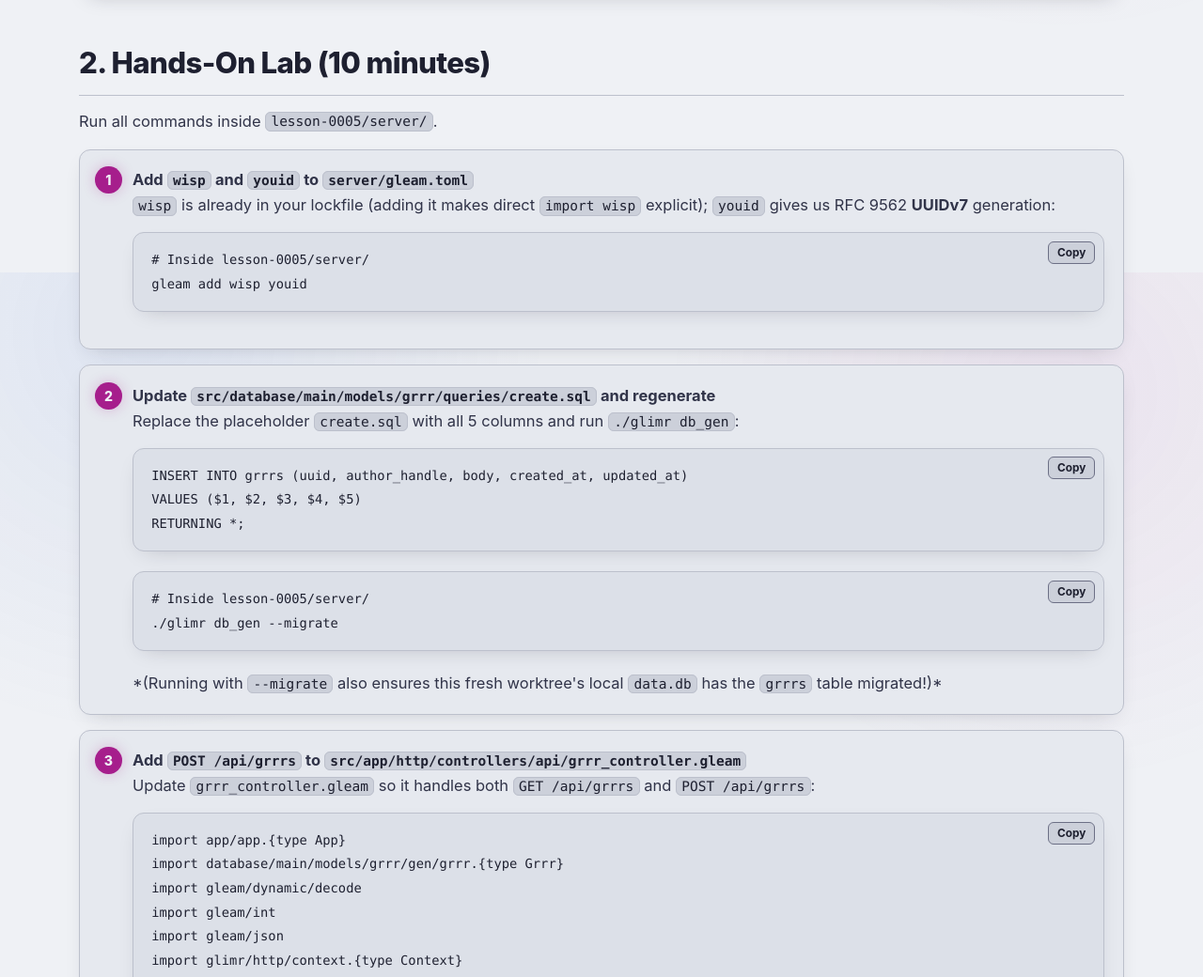
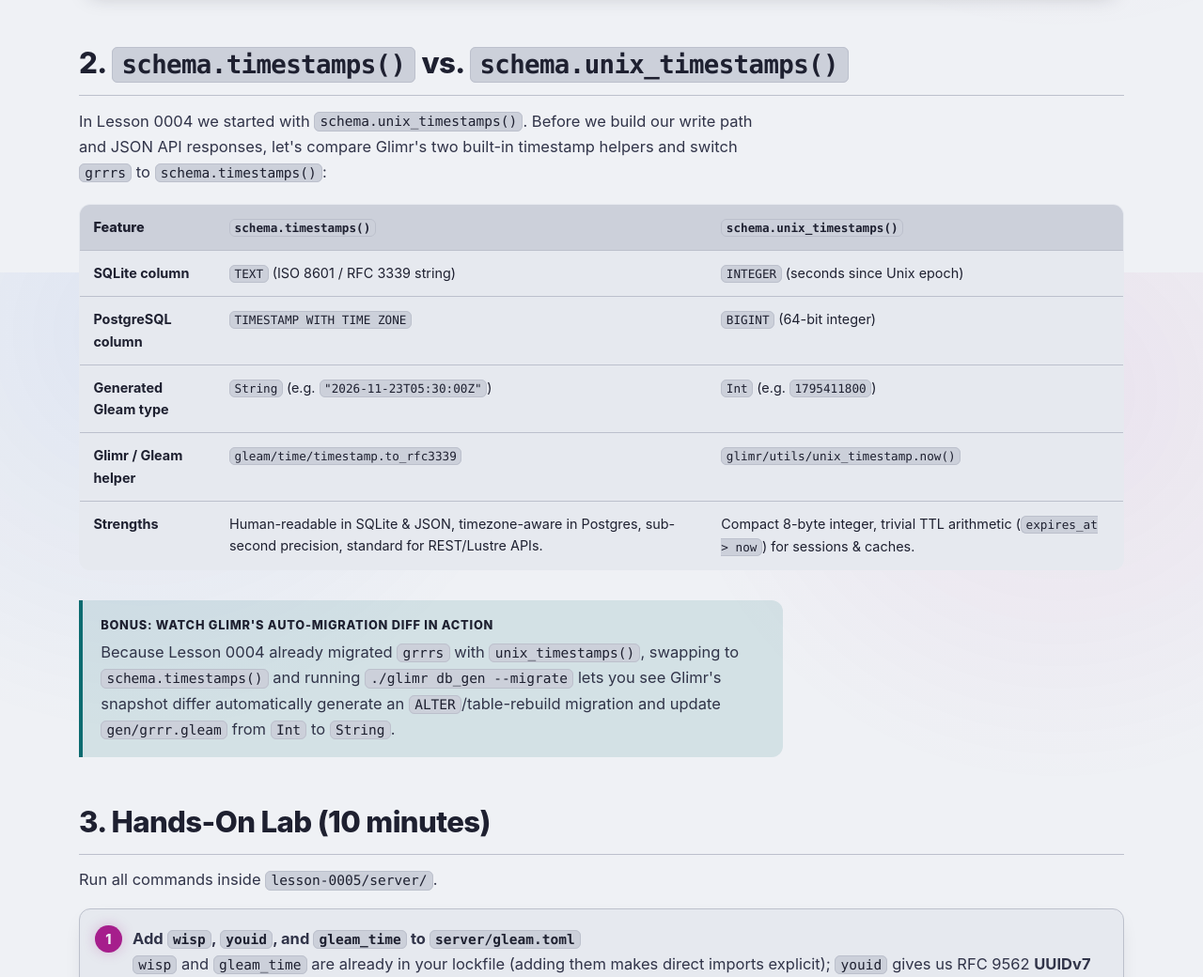
Before and after one commit to s-a-c/grrr, a plain HTML site: page lessons/0005-post-grrrs-json-decoding-uuidv7-and-422.html in a window 1280 px wide. Shown: the part 1310-2350 px from the top of the page at 94% size. Drawn offline with Linux system fonts and the light colour scheme; animation ran at ten frames a second.

Commit message:
docs(lesson-0005): compare schema.timestamps vs unix_timestamps and switch sample code to timestamps

```diff
--- a/lessons/0005-post-grrrs-json-decoding-uuidv7-and-422.html
+++ b/lessons/0005-post-grrrs-json-decoding-uuidv7-and-422.html
@@ -175,41 +175,102 @@
       </figure>
     </section>
 
-    <!-- SECTION 2: HANDS-ON LAB -->
+    <!-- SECTION 2: TIMESTAMPS VS UNIX_TIMESTAMPS -->
+    <section id="sec-timestamps" class="reveal">
+      <h2>2. <code>schema.timestamps()</code> vs. <code>schema.unix_timestamps()</code></h2>
+      <p>
+        In Lesson 0004 we started with <code>schema.unix_timestamps()</code>. Before we build our write path and JSON API responses, let's compare Glimr's two built-in timestamp helpers and switch <code>grrrs</code> to <code>schema.timestamps()</code>:
+      </p>
+
+      <table>
+        <thead>
+          <tr>
+            <th>Feature</th>
+            <th><code>schema.timestamps()</code></th>
+            <th><code>schema.unix_timestamps()</code></th>
+          </tr>
+        </thead>
+        <tbody>
+          <tr>
+            <td><strong>SQLite column</strong></td>
+            <td><code>TEXT</code> (ISO 8601 / RFC 3339 string)</td>
+            <td><code>INTEGER</code> (seconds since Unix epoch)</td>
+          </tr>
+          <tr>
+            <td><strong>PostgreSQL column</strong></td>
+            <td><code>TIMESTAMP WITH TIME ZONE</code></td>
+            <td><code>BIGINT</code> (64-bit integer)</td>
+          </tr>
+          <tr>
+            <td><strong>Generated Gleam type</strong></td>
+            <td><code>String</code> (e.g. <code>"2026-11-23T05:30:00Z"</code>)</td>
+            <td><code>Int</code> (e.g. <code>1795411800</code>)</td>
+          </tr>
+          <tr>
+            <td><strong>Glimr / Gleam helper</strong></td>
+            <td><code>gleam/time/timestamp.to_rfc3339</code></td>
+            <td><code>glimr/utils/unix_timestamp.now()</code></td>
+          </tr>
+          <tr>
+            <td><strong>Strengths</strong></td>
+            <td>Human-readable in SQLite &amp; JSON, timezone-aware in Postgres, sub-second precision, standard for REST/Lustre APIs.</td>
+            <td>Compact 8-byte integer, trivial TTL arithmetic (<code>expires_at &gt; now</code>) for sessions &amp; caches.</td>
+          </tr>
+        </tbody>
+      </table>
+
+      <div class="callout beam">
+        <p class="callout-title">Bonus: Watch Glimr's Auto-Migration Diff in Action</p>
+        <p>
+          Because Lesson 0004 already migrated <code>grrrs</code> with <code>unix_timestamps()</code>, swapping to <code>schema.timestamps()</code> and running <code>./glimr db_gen --migrate</code> lets you see Glimr's snapshot differ automatically generate an <code>ALTER</code>/table-rebuild migration and update <code>gen/grrr.gleam</code> from <code>Int</code> to <code>String</code>.
+        </p>
+      </div>
+    </section>
+
+    <!-- SECTION 3: HANDS-ON LAB -->
     <section id="sec-lab" class="reveal">
-      <h2>2. Hands-On Lab (10 minutes)</h2>
+      <h2>3. Hands-On Lab (10 minutes)</h2>
       <p>Run all commands inside <code>lesson-0005/server/</code>.</p>
 
       <ol class="steps">
         <li>
-          <strong>Add <code>wisp</code> and <code>youid</code> to <code>server/gleam.toml</code></strong><br>
-          <code>wisp</code> is already in your lockfile (adding it makes direct <code>import wisp</code> explicit); <code>youid</code> gives us RFC 9562 <strong>UUIDv7</strong> generation:
+          <strong>Add <code>wisp</code>, <code>youid</code>, and <code>gleam_time</code> to <code>server/gleam.toml</code></strong><br>
+          <code>wisp</code> and <code>gleam_time</code> are already in your lockfile (adding them makes direct imports explicit); <code>youid</code> gives us RFC 9562 <strong>UUIDv7</strong> generation:
 <pre><code># Inside lesson-0005/server/
-gleam add wisp youid</code></pre>
+gleam add wisp youid gleam_time</code></pre>
         </li>
 
         <li>
-          <strong>Update <code>src/database/main/models/grrr/queries/create.sql</code> and regenerate</strong><br>
-          Replace the placeholder <code>create.sql</code> with all 5 columns and run <code>./glimr db_gen</code>:
+          <strong>Switch <code>grrr_schema.gleam</code> to <code>schema.timestamps()</code>, update <code>create.sql</code>, and migrate</strong><br>
+          In <code>src/database/main/models/grrr/grrr_schema.gleam</code>, replace <code>schema.unix_timestamps()</code> with <code>schema.timestamps()</code>:
+<pre><code>  schema.table(table_name, [
+    schema.id(),
+    schema.uuid("uuid"),
+    schema.string("author_handle"),
+    schema.text("body"),
+    schema.timestamps(),
+  ])</code></pre>
+          Replace the placeholder <code>src/database/main/models/grrr/queries/create.sql</code> with all 5 columns:
 <pre><code>INSERT INTO grrrs (uuid, author_handle, body, created_at, updated_at)
 VALUES ($1, $2, $3, $4, $5)
 RETURNING *;</code></pre>
+          Then generate the schema diff migration, apply it to SQLite, and regenerate <code>gen/grrr.gleam</code>:
 <pre><code># Inside lesson-0005/server/
 ./glimr db_gen --migrate</code></pre>
-          *(Running with <code>--migrate</code> also ensures this fresh worktree's local <code>data.db</code> has the <code>grrrs</code> table migrated!)*
         </li>
 
         <li>
           <strong>Add <code>POST /api/grrrs</code> to <code>src/app/http/controllers/api/grrr_controller.gleam</code></strong><br>
-          Update <code>grrr_controller.gleam</code> so it handles both <code>GET /api/grrrs</code> and <code>POST /api/grrrs</code>:
+          Update <code>grrr_controller.gleam</code> so it handles both <code>GET /api/grrrs</code> and <code>POST /api/grrrs</code> using ISO-8601 UTC timestamps:
 <pre><code>import app/app.{type App}
 import database/main/models/grrr/gen/grrr.{type Grrr}
 import gleam/dynamic/decode
 import gleam/int
 import gleam/json
+import gleam/time/duration
+import gleam/time/timestamp
 import glimr/http/context.{type Context}
 import glimr/http/response.{type Response}
-import glimr/utils/unix_timestamp
 import grrr/handle
 import grrr/post.{type DraftError, Empty, InvalidBody, InvalidHandle, TooLong}
 import wisp
@@ -253,7 +314,9 @@ pub fn store(ctx: Context(App)) -&gt; Response {
           |&gt; response.json(422)
 
         Ok(draft) -&gt; {
-          let now = unix_timestamp.now()
+          let now =
+            timestamp.system_time()
+            |&gt; timestamp.to_rfc3339(duration.seconds(0))
           let id = uuid.v7_string()
 
           use saved &lt;- grrr.create_or_fail(
@@ -277,7 +340,7 @@ fn encode_grrr(item: Grrr) -&gt; json.Json {
     #("id", json.string(item.uuid)),
     #("author_handle", json.string(item.author_handle)),
     #("body", json.string(item.body)),
-    #("created_at", json.int(item.created_at)),
+    #("created_at", json.string(item.created_at)),
   ])
 }
 
@@ -335,9 +398,9 @@ curl -s http://localhost:8000/api/grrrs | jq .</code></pre>
       </div>
     </section>
 
-    <!-- SECTION 3: RANDOMIZED RETRIEVAL CHECK -->
+    <!-- SECTION 4: RANDOMIZED RETRIEVAL CHECK -->
     <section id="sec-quiz" class="reveal quiz-pool" data-quiz-count="4">
-      <h2>3. Quick Retrieval Check</h2>
+      <h2>4. Quick Retrieval Check</h2>
       <p>Answer from memory — each refresh or reset draws 4 random questions from an 8-question pool.</p>
 
       <div class="quiz-card" data-answer="b">
@@ -396,12 +459,12 @@ curl -s http://localhost:8000/api/grrrs | jq .</code></pre>
       </div>
 
       <div class="quiz-card" data-answer="c">
-        <p class="quiz-prompt">Where does <code>unix_timestamp.now()</code> come from in Glimr?</p>
+        <p class="quiz-prompt">How does Glimr's <code>schema.timestamps()</code> differ from <code>schema.unix_timestamps()</code>?</p>
         <div class="quiz-options">
-          <button type="button" class="quiz-option" data-choice="a" data-explain="Glimr runs on Erlang/BEAM, not Bun's JS runtime.">From Bun's global Date.now() JavaScript bridge.</button>
-          <button type="button" class="quiz-option" data-choice="b" data-explain="We compute `now` in Gleam and bind it to `$4` and `$5` explicitly.">From SQLite's CURRENT_TIMESTAMP trigger on insert.</button>
-          <button type="button" class="quiz-option" data-choice="c" data-explain="Correct! Glimr ships `glimr/utils/unix_timestamp.now()` specifically for `schema.unix_timestamps()` columns.">From Glimr's built-in glimr/utils/unix_timestamp module.</button>
-          <button type="button" class="quiz-option" data-choice="d" data-explain="Session cookies have no relation to domain post creation timestamps.">From Wisp's session cookie expiry header.</button>
+          <button type="button" class="quiz-option" data-choice="a" data-explain="Both helpers create `created_at` and `updated_at` columns; `soft_deletes()` creates `deleted_at`.">Only timestamps creates a deleted_at column.</button>
+          <button type="button" class="quiz-option" data-choice="b" data-explain="`timestamps()` maps to `TEXT` (ISO 8601) in SQLite and `TIMESTAMP WITH TIME ZONE` in Postgres.">Only unix_timestamps supports PostgreSQL tables.</button>
+          <button type="button" class="quiz-option" data-choice="c" data-explain="Correct! `timestamps()` stores ISO-8601 strings (`TIMESTAMPTZ` / `TEXT`) while `unix_timestamps()` stores integer epoch seconds (`BIGINT` / `INTEGER`).">timestamps uses ISO strings; unix uses integers.</button>
+          <button type="button" class="quiz-option" data-choice="d" data-explain="Both helpers are pure schema definitions — your Gleam code supplies the timestamp values on insert/update.">timestamps auto-updates rows without Gleam code.</button>
         </div>
         <div class="quiz-feedback" aria-live="polite"></div>
       </div>
```
Also changed, not shown: NOTES.md (+3 -0 lines).
